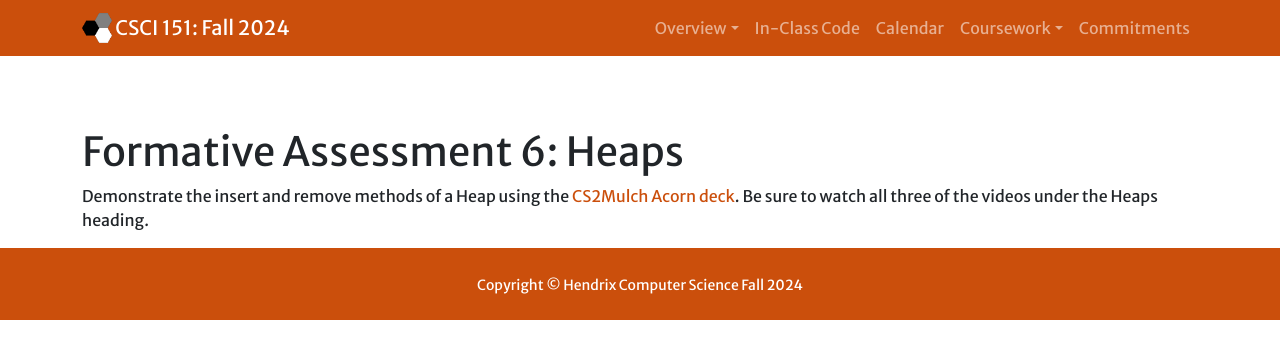
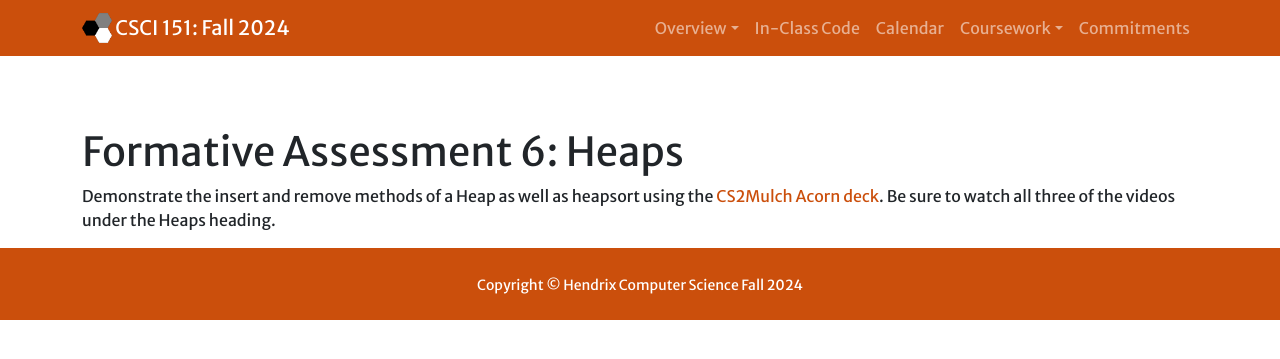
Before and after one commit to Hendrix-CS/csci151, a Jekyll site: the page built from homework/heaps.md, in a window 1280 px wide. Shown: the top 359 px of the page. Built offline with Jekyll 4.4.1, drawn with Linux system fonts in a browser that asks for light colours; nearby versions of some CDN libraries.

```diff
--- a/homework/heaps.md
+++ b/homework/heaps.md
@@ -5,6 +5,6 @@
 worktitle: Heaps
 ---
 
-Demonstrate the insert and remove methods of a Heap using the
+Demonstrate the insert and remove methods of a Heap as well as heapsort using the
 [CS2Mulch Acorn deck](https://mgoadric.github.io/cs2mulch/tree/). Be sure
 to watch all three of the videos under the Heaps heading.
```
Also changed, not shown: homework/bigo.md (+3 -3 lines).
